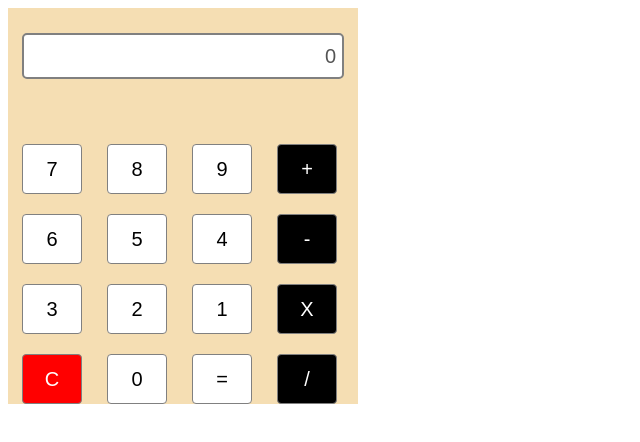
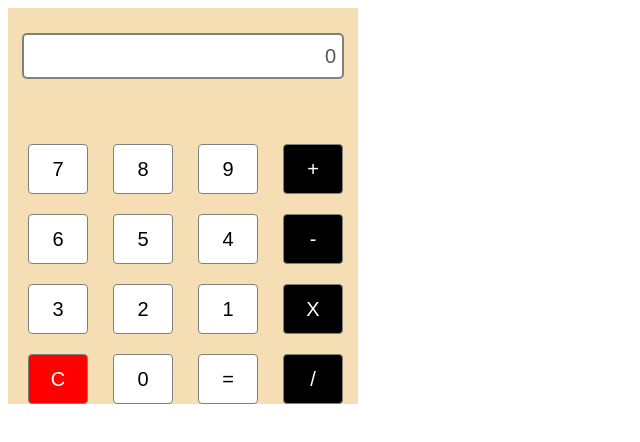
Before and after one commit to Rehan1110/Calculator, a plain HTML site: page index.html in a window 1280 px wide. Shown: the whole page, without its empty margins (0-640 px from the left). Drawn offline with Linux system fonts and the light colour scheme.

Commit message:
The Calculator app is completed

```diff
--- a/index.css
+++ b/index.css
@@ -3,6 +3,8 @@
   flex-direction: column;
   width: 350px;
   background-color: wheat;
+  justify-content: center;
+  align-items: center;
 }
 .button-box{
   display: grid;
--- a/index.html
+++ b/index.html
@@ -7,6 +7,7 @@
   <title>Calculator</title>
 </head>
 <body>
+  <div class='box-container'>
   <div class="container">
     <div class="display-container">
       <input type="text" class="Display-box" disabled value="0" dir="rtl"/>
@@ -31,5 +32,6 @@
     </div>
   </div>
   <script type="text/javascript" src="index.js"></script>
+</div>
 </body>
 </html>
```
